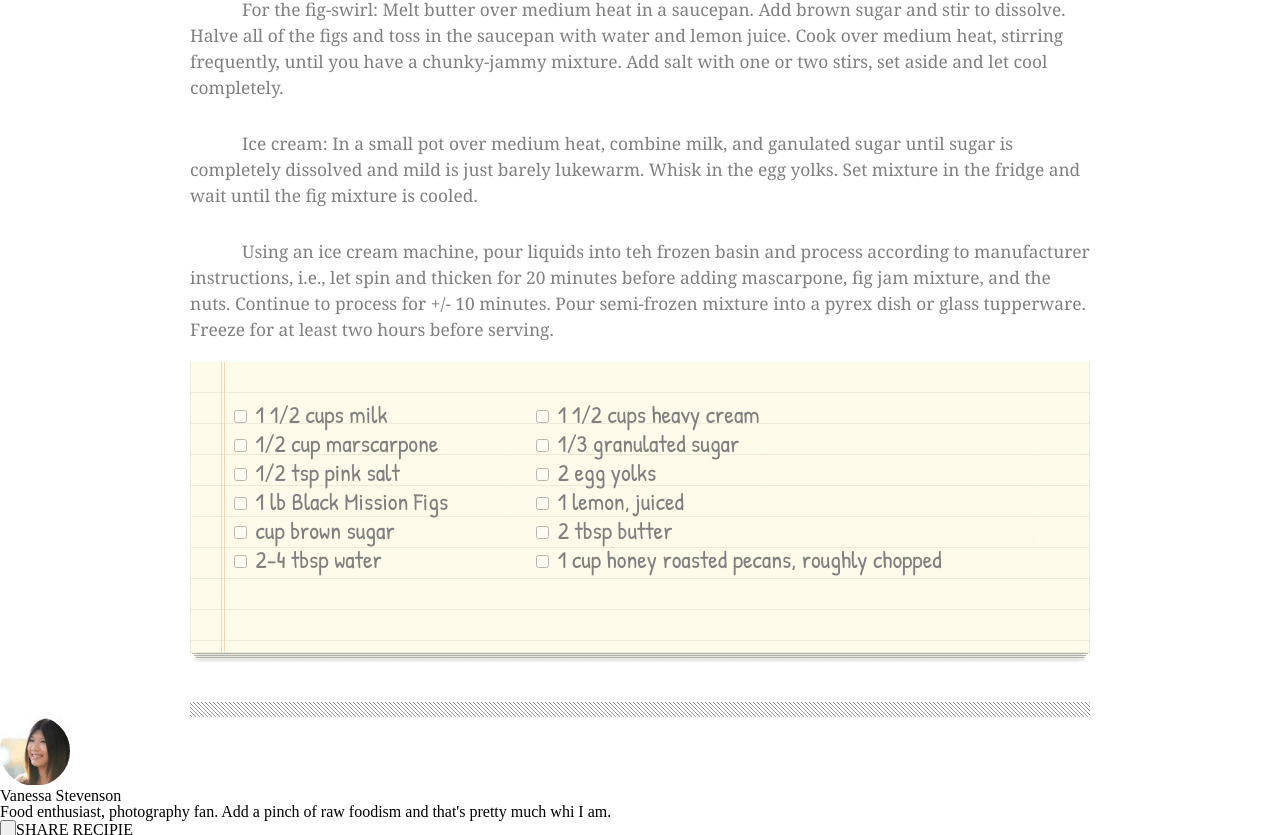
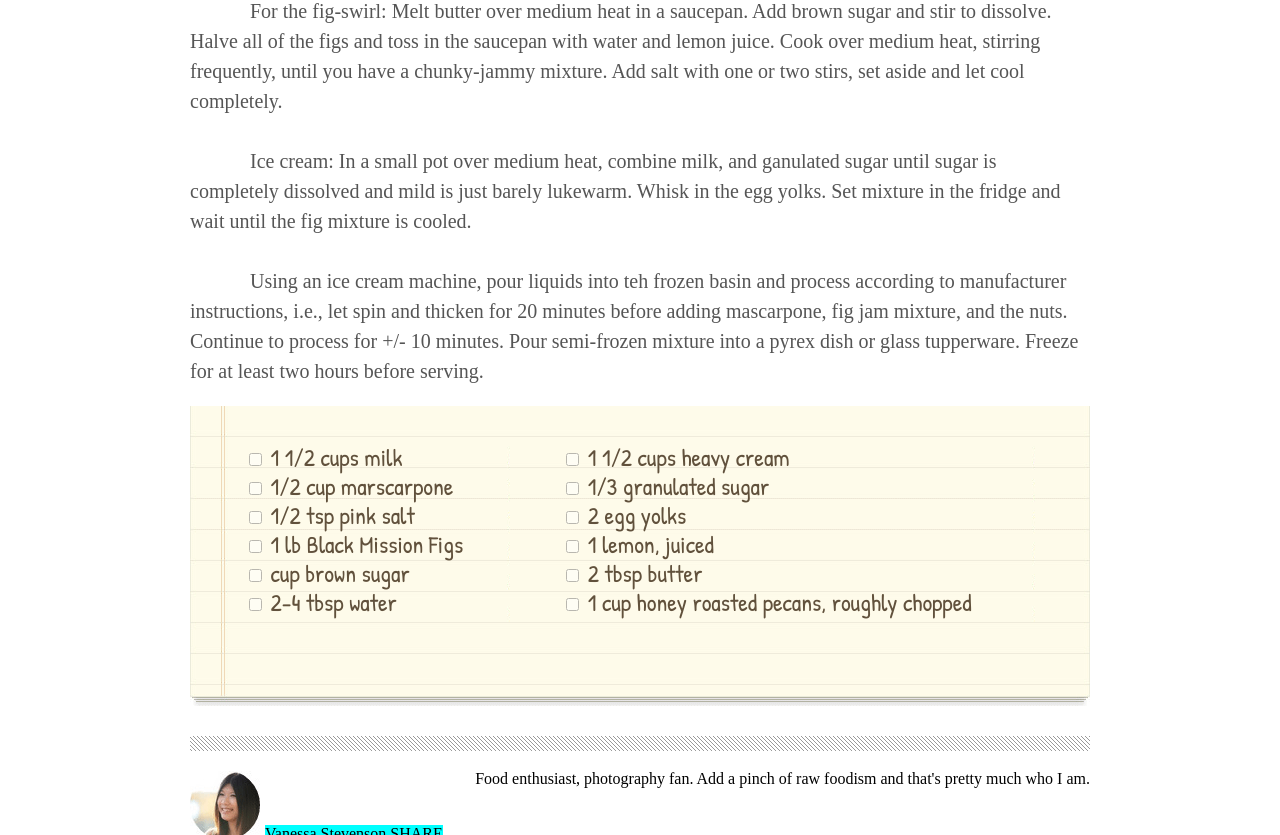
Before and after one commit to wildwoodwaltz/chocolate-pizza, a plain HTML site: page index.html in a window 1280 px wide. Shown: the part 895-1730 px from the top of the page. Drawn offline with Linux system fonts and the light colour scheme.

Commit message:
push to remote to work on different computer

```diff
--- a/index.html
+++ b/index.html
@@ -118,13 +118,14 @@
     </div>
   </main>
   <footer>
+      <img id="van" src="img/van-pic.png">
     <div>
-      <img id="van" src="img/van-pic.png">
+
       <h3>Vanessa Stevenson</h3>
-      <p>Food enthusiast, photography fan. Add a pinch of raw foodism and that's pretty much whi I am.</p>
-    <form>
-      <input type="button" id="share"><label for="share">SHARE RECIPIE</label>
-    </form>
+      <p>Food enthusiast, photography fan. Add a pinch of raw foodism and that's pretty much who I am.</p>
+    </div>
+      <div>
+      <p>SHARE RECIPE</p>
     </div>
     <img src="img/small-logo.png">
     <p>Delicious © 2013 · All Rights Reserved.</p>
--- a/style.css
+++ b/style.css
@@ -116,9 +116,9 @@ body main article {
 body main article p {
   text-indent: 3em;
   line-height: 1.5em;
-  font-size: 13pt;
-  color: grey;
-  font-family:Georgia, 'Times New Roman', Times, serif}
+  font-size: 20px;
+  color: #555;
+  font-family:'Times New Roman', Times, serif}
 
 body main #recipe {
 
@@ -134,8 +134,11 @@ body main #recipe fieldset {
   font-family: 'Patrick Hand', cursive;
   padding: 40px;
   font-size: 18pt;
-  color: grey;
+  color: rgb(97, 81, 60);
   display: inline-block;
+  padding-left: 55px;
+  line-height: 1em;
+  margin-top: -1px
 }
 
 body main #recipe fieldset p{
@@ -153,6 +156,7 @@ opacity: .5;
 
 input[type=checkbox]:checked + label {
   text-decoration: line-through;
+  content: '✔';
 }
 
 body main .linebottom {
@@ -162,10 +166,31 @@ body main .linebottom {
   width: 900px;
   margin-left: auto;
   margin-right: auto;
-  margin-top: 40px;
-  margin-bottom: 30;
+  margin-top: 30px;
 }
 
 article p {
   margin-top: 30px;
 }
+
+/*footer styling*/
+footer {
+  width: 900px;
+  margin-left: auto;
+  margin-right: auto;
+  margin-top: 20px;
+}
+footer img{
+  display: inline;
+}
+footer div{
+  display: inline;
+  background-color: aqua;
+  height: 50px
+}
+footer div :nth-child(1){
+  display: inline;
+}
+footer div :nth-child(2){
+  float: right;
+}
```
